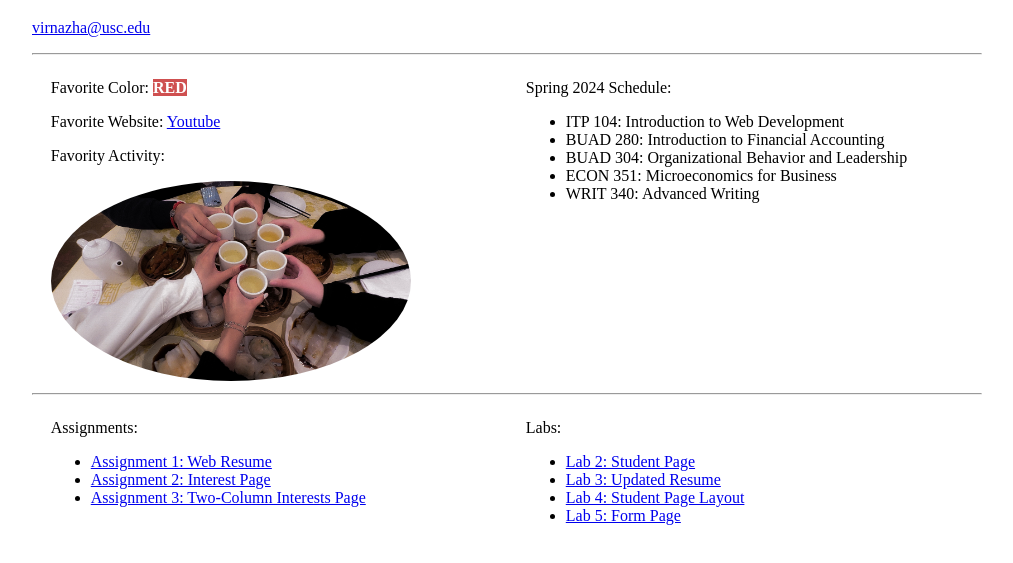
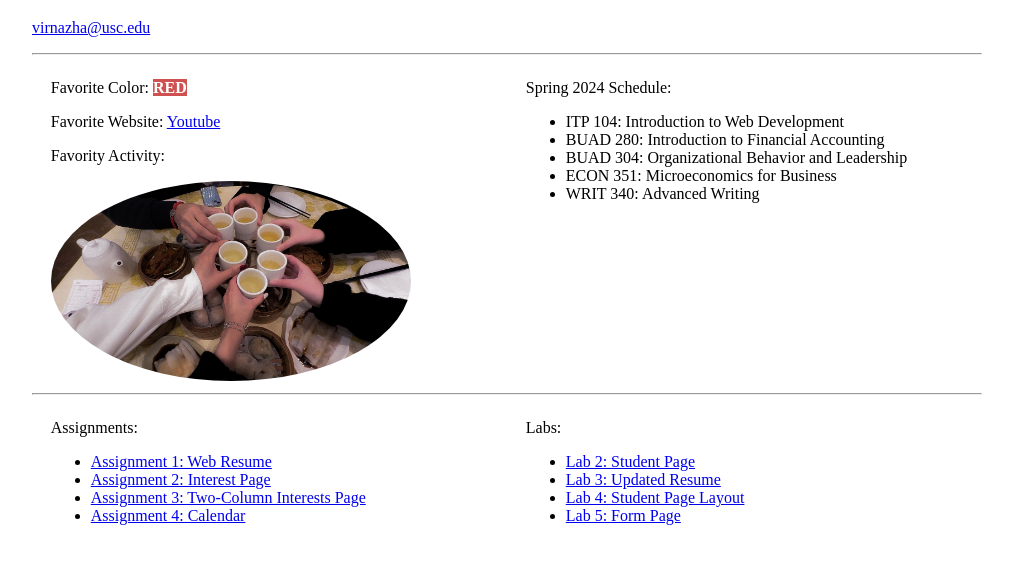
Before and after one commit to uscwebdev/itp104-submissions-VirnaZhang, a plain HTML site: page index.html in a window 1280 px wide. Shown: the part 61-624 px from the top of the page, without its empty margins (133-1146 px from the left). Drawn offline with Linux system fonts and the light colour scheme.

Commit message:
Update Student Page

```diff
--- a/index.html
+++ b/index.html
@@ -65,8 +65,7 @@
                          <li><a href="assignment_01/assignment01.html" target="_blank">Assignment 1: Web Resume</a></li>
                          <li><a href="assignment_02/assignment02.html" target="_blank">Assignment 2: Interest Page</a></li>
                          <li><a href="assignment_03/assignment03.html" target="_blank">Assignment 3: Two-Column Interests Page</a></li>
-
-
+                         <li><a href="assignment_04/assignment04.html" target="_blank">Assignment 4: Calendar</a></li>
                     </ul>
                     </div>
                </div>
```
